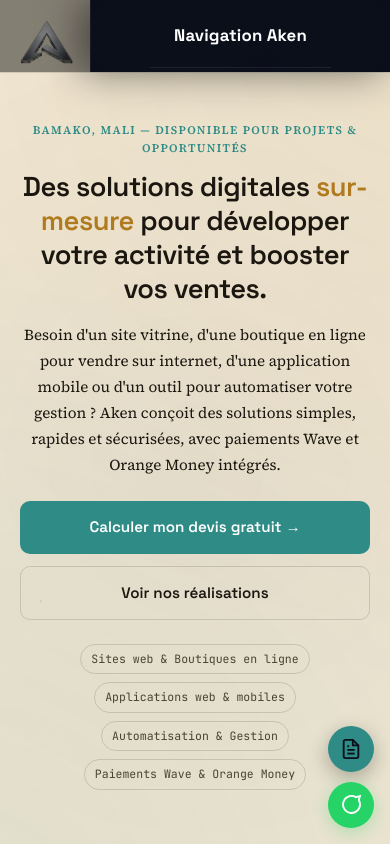
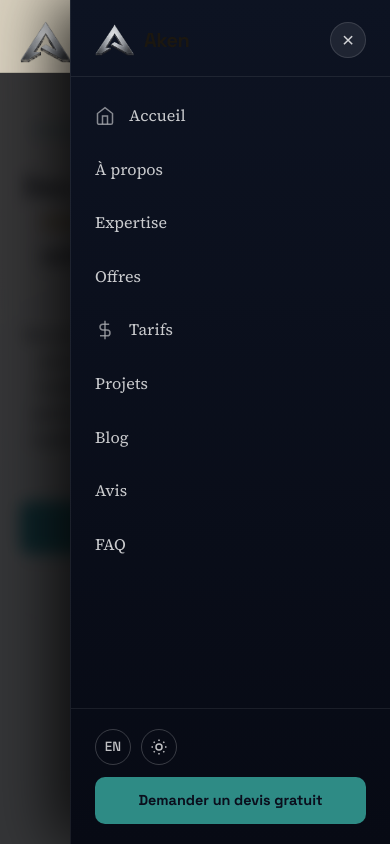
Before and after one commit to abdelkane-dev/Aken, a website: page index.html in a window 390 px wide. Both pictures are taken after a click on the button 352 px from the left and 42 px from the top of the page. Shown: the top 844 px of the page. Drawn offline with Linux system fonts and the light colour scheme.

Commit message:
feat(header): fix mobile header layout shift, show Aken brand title, optimize drawer backdrop

```diff
--- a/css/style.css
+++ b/css/style.css
@@ -128,10 +128,17 @@
 .site-header {
   position: sticky;
   top: 0;
-  z-index: 100;
+  z-index: 1000;
   background: color-mix(in srgb, var(--paper) 88%, transparent);
   backdrop-filter: blur(8px);
+  -webkit-backdrop-filter: blur(8px);
   border-bottom: 1px solid var(--border);
+}
+
+.site-header.nav-open {
+  z-index: 999999 !important;
+  backdrop-filter: none !important;
+  -webkit-backdrop-filter: none !important;
 }
 
 .header-inner {
@@ -150,6 +157,7 @@
 .logo {
   display: inline-flex;
   align-items: center;
+  gap: 10px;
   text-decoration: none;
   background: transparent !important;
   border: none !important;
@@ -157,13 +165,13 @@
   transition: transform 0.25s ease, opacity 0.25s ease;
 }
 .logo:hover {
-  transform: scale(1.04);
-  opacity: 0.95;
+  transform: scale(1.03);
+  opacity: 0.96;
 }
 .logo-mark {
-  height: 44px;
+  height: 42px;
   width: auto;
-  max-width: 56px;
+  max-width: 52px;
   border-radius: 0 !important;
   object-fit: contain;
   background: transparent !important;
@@ -171,47 +179,83 @@
   box-shadow: none !important;
   display: block;
 }
+.logo-title {
+  font-family: var(--display-font);
+  font-size: 1.35rem;
+  font-weight: 700;
+  letter-spacing: -0.02em;
+  color: var(--ink);
+  line-height: 1;
+  display: inline-block;
+  user-select: none;
+}
+[data-theme="dark"] .logo-title {
+  color: #ffffff;
+}
 .logo-word { display: none !important; }
 
-/* ---- DESKTOP NAV (links inline) ---- */
-.main-nav {
+/* ---- DESKTOP NAV (links inline, visible > 992px only) ---- */
+.desktop-nav {
   display: flex;
   align-items: center;
   gap: 28px;
 }
-/* Hide drawer-only elements on desktop */
-.main-nav .nav-drawer-header,
-.main-nav .nav-drawer-footer,
-.main-nav .nav-drawer-close {
-  display: none;
-}
-.main-nav .nav-links-list {
-  display: flex;
-  align-items: center;
-  gap: 28px;
-}
-.main-nav a {
+.desktop-nav .nav-links-list {
+  display: flex;
+  align-items: center;
+  gap: 20px;
+  flex-wrap: nowrap;
+}
+.desktop-nav a {
   text-decoration: none;
-  font-size: 0.95rem;
+  font-size: 0.9rem;
   font-weight: 500;
   color: var(--ink-soft);
   transition: color var(--transition);
-}
-.main-nav a:hover { color: var(--teal); }
-
-/* ---- DRAWER BACKDROP ---- */
+  white-space: nowrap;
+}
+.desktop-nav a:hover { color: var(--teal); }
+
+/* On MOBILE (≤ 992px): hide desktop nav, show hamburger */
+@media (max-width: 992px) {
+  .desktop-nav {
+    display: none !important;
+  }
+}
+
+/* On DESKTOP (> 992px): hide mobile drawer, backdrop, hamburger */
+@media (min-width: 993px) {
+  .mobile-drawer,
+  .nav-drawer-backdrop,
+  .nav-toggle {
+    display: none !important;
+  }
+}
+
+/* ---- DRAWER BACKDROP (Mobile) ---- */
 .nav-drawer-backdrop {
   display: none;
-  position: fixed;
-  inset: 0;
-  background: rgba(0,0,0,0.45);
-  z-index: 199;
+  position: fixed !important;
+  top: 0 !important;
+  left: 0 !important;
+  right: 0 !important;
+  bottom: 0 !important;
+  width: 100vw !important;
+  height: 100vh !important;
+  height: 100dvh !important;
+  background: rgba(4, 7, 15, 0.78) !important;
+  backdrop-filter: blur(8px) !important;
+  -webkit-backdrop-filter: blur(8px) !important;
+  z-index: 999998 !important;
   opacity: 0;
-  transition: opacity 0.3s ease;
-}
-.site-header.nav-open .nav-drawer-backdrop {
-  display: block;
-  opacity: 1;
+  pointer-events: none;
+  transition: opacity 0.35s ease;
+}
+body.nav-open .nav-drawer-backdrop,
+.nav-drawer-backdrop.open {
+  display: block !important;
+  opacity: 1 !important;
+  pointer-events: auto !important;
 }
 
 .header-actions {
@@ -1301,80 +1345,55 @@
   .impact-divider { display: none; }
 }
 
-@media (max-width: 640px) {
+@media (max-width: 992px) {
   /* Navigation: hamburger on right, desktop links in drawer */
-  .nav-toggle { display: flex; }
-  .header-cta { display: none; }
-  .hero-graphic { display: none; }
-  .expertise-grid { grid-template-columns: 1fr; }
-  .projects-grid { grid-template-columns: 1fr; }
-  .cases-grid { grid-template-columns: 1fr; }
-  .calc-options-grid { grid-template-columns: 1fr; }
-  .hero { padding: 44px 0 64px; }
-  .section { padding: 56px 0; }
-
-  /* Impact strip (Stats) — Grille 2x2 moderne & épurée */
-  .impact-strip { overflow-x: visible !important; padding: 24px 0 !important; }
-  .impact-strip-inner {
-    display: grid !important;
-    grid-template-columns: repeat(2, 1fr) !important;
-    gap: 12px !important;
+  .nav-toggle { display: flex !important; }
+  .header-cta { display: none !important; }
+
+  /* === OFF-CANVAS DRAWER — Dark luxury, elegant with icons === */
+  .mobile-drawer,
+  .main-nav {
+    display: flex !important;
+    position: fixed !important;
+    top: 0 !important;
+    right: 0 !important;
+    left: auto !important;
+    bottom: 0 !important;
+    width: min(320px, 86vw) !important;
+    height: 100vh !important;
+    height: 100dvh !important;
+    background: #090e1a !important;
+    background: linear-gradient(180deg, #0d1322 0%, #070a14 100%) !important;
+    border-left: 1px solid rgba(255, 255, 255, 0.08) !important;
+    z-index: 999999 !important;
+    flex-direction: column !important;
+    gap: 0 !important;
     padding: 0 !important;
-    min-width: auto !important;
-  }
-  .impact-stat { min-width: auto !important; text-align: center; }
-  .impact-number { font-size: 1.7rem; }
-  .booking-features { gap: 16px; font-size: 0.85rem; flex-wrap: wrap; justify-content: center; }
-  .guarantee-banner { flex-direction: column; text-align: center; }
-  .sticky-cta-bar { display: none !important; }
-
-  /* Boutons flottants mobile */
-  .floating-actions {
-    bottom: 18px;
-    right: 18px;
-    gap: 10px;
-    display: flex !important;
-  }
-  .float-btn {
-    width: 48px;
-    height: 48px;
-  }
-
-  /* === OFF-CANVAS DRAWER — Dark, elegant with icons === */
-  .main-nav {
-    position: fixed;
-    top: 0;
-    right: 0;
-    left: auto;
-    width: min(300px, 88vw);
-    height: 100%;
-    background: rgba(8, 12, 24, 0.97);
-    backdrop-filter: blur(24px);
-    -webkit-backdrop-filter: blur(24px);
-    z-index: 200;
-    flex-direction: column;
-    gap: 0;
-    padding: 0;
-    overflow-y: auto;
-    transform: translateX(105%);
-    visibility: hidden;
-    transition: transform 0.4s cubic-bezier(0.25, 0.46, 0.45, 0.94), visibility 0.4s ease;
-    box-shadow: -8px 0 40px rgba(0,0,0,0.5);
-    border-left: 1px solid rgba(255,255,255,0.06);
-  }
+    overflow-y: auto !important;
+    -webkit-overflow-scrolling: touch;
+    transform: translateX(105%) !important;
+    visibility: hidden !important;
+    transition: transform 0.36s cubic-bezier(0.16, 1, 0.3, 1), visibility 0.36s ease !important;
+    box-shadow: -16px 0 60px rgba(0, 0, 0, 0.8) !important;
+  }
+  body.nav-open .mobile-drawer,
+  body.nav-open .main-nav,
+  .mobile-drawer.open,
+  .main-nav.open,
+  .site-header.nav-open .mobile-drawer,
   .site-header.nav-open .main-nav {
-    transform: translateX(0);
-    visibility: visible;
-    left: auto;
-    right: 0;
-  }
+    transform: translateX(0) !important;
+    visibility: visible !important;
+    pointer-events: auto !important;
+  }
+
   /* Drawer header */
   .main-nav .nav-drawer-header {
-    display: flex;
-    align-items: center;
-    justify-content: space-between;
-    padding: 22px 24px 18px;
-    border-bottom: 1px solid rgba(255,255,255,0.08);
+    display: flex !important;
+    align-items: center !important;
+    justify-content: space-between !important;
+    padding: 22px 24px 18px !important;
+    border-bottom: 1px solid rgba(255,255,255,0.08) !important;
   }
   .nav-drawer-title {
     font-family: var(--display-font);
@@ -1383,26 +1402,48 @@
     color: #fff;
     letter-spacing: 0.01em;
   }
+
+  .nav-drawer-close {
+    background: rgba(255,255,255,0.08) !important;
+    border: 1px solid rgba(255,255,255,0.12) !important;
+    color: rgba(255,255,255,0.8) !important;
+    font-size: 1.3rem !important;
+    cursor: pointer;
+    line-height: 1;
+    padding: 0;
+    display: flex !important;
+    align-items: center !important;
+    justify-content: center !important;
+    width: 36px;
+    height: 36px;
+    border-radius: 50%;
+    transition: background 0.2s ease, color 0.2s ease;
+  }
+  .nav-drawer-close:hover {
+    background: rgba(255,255,255,0.15) !important;
+    color: #fff !important;
+  }
+
   /* Nav links with icons */
   .main-nav .nav-links-list {
-    display: flex;
-    flex-direction: column;
-    gap: 0;
-    padding: 12px 0;
+    display: flex !important;
+    flex-direction: column !important;
+    gap: 0 !important;
+    padding: 12px 0 !important;
     flex: 1;
   }
   .main-nav .nav-links-list a {
-    display: flex;
-    align-items: center;
-    gap: 14px;
-    padding: 14px 24px;
-    font-size: 1rem;
-    font-weight: 500;
-    color: rgba(255,255,255,0.75);
-    text-decoration: none;
-    transition: background 0.2s ease, color 0.2s ease, padding-left 0.2s ease;
-    border-bottom: none;
-    position: relative;
+    display: flex !important;
+    align-items: center !important;
+    gap: 14px !important;
+    padding: 14px 24px !important;
+    font-size: 1rem !important;
+    font-weight: 500 !important;
+    color: rgba(255,255,255,0.78) !important;
+    text-decoration: none !important;
+    transition: background 0.2s ease, color 0.2s ease, padding-left 0.2s ease !important;
+    border-bottom: none !important;
+    position: relative !important;
   }
   .main-nav .nav-links-list a::before {
     content: '';
@@ -1417,15 +1458,15 @@
     transition: transform 0.2s ease;
   }
   .main-nav .nav-links-list a:hover {
-    background: rgba(255,255,255,0.06);
-    color: #fff;
-    padding-left: 28px;
+    background: rgba(255,255,255,0.06) !important;
+    color: #fff !important;
+    padding-left: 28px !important;
   }
   .main-nav .nav-links-list a:hover::before {
     transform: translateY(-50%) scaleY(1);
   }
   .nav-icon {
-    opacity: 0.6;
+    opacity: 0.65;
     flex-shrink: 0;
     transition: opacity 0.2s ease;
   }
@@ -1433,51 +1474,69 @@
     opacity: 1;
     stroke: var(--teal);
   }
+
   /* Drawer footer */
   .main-nav .nav-drawer-footer {
-    display: flex;
-    flex-direction: column;
-    gap: 12px;
-    padding: 20px 24px;
-    border-top: 1px solid rgba(255,255,255,0.08);
+    display: flex !important;
+    flex-direction: column !important;
+    gap: 12px !important;
+    padding: 20px 24px !important;
+    border-top: 1px solid rgba(255,255,255,0.08) !important;
   }
   .main-nav .nav-drawer-actions {
-    display: flex;
+    display: flex !important;
+    gap: 10px !important;
+  }
+  .main-nav .nav-drawer-actions .theme-toggle {
+    border-color: rgba(255,255,255,0.2) !important;
+    color: rgba(255,255,255,0.75) !important;
+  }
+  .main-nav .nav-drawer-actions .theme-toggle:hover {
+    border-color: var(--teal) !important;
+    color: #fff !important;
+  }
+  .main-nav .nav-drawer-footer .btn {
+    background: var(--teal) !important;
+    color: #0a0e1c !important;
+    border-color: var(--teal) !important;
+    font-weight: 700 !important;
+  }
+}
+
+@media (max-width: 640px) {
+  .hero-graphic { display: none; }
+  .expertise-grid { grid-template-columns: 1fr; }
+  .projects-grid { grid-template-columns: 1fr; }
+  .cases-grid { grid-template-columns: 1fr; }
+  .calc-options-grid { grid-template-columns: 1fr; }
+  .hero { padding: 44px 0 64px; }
+  .section { padding: 56px 0; }
+
+  /* Impact strip (Stats) — Grille 2x2 moderne & épurée */
+  .impact-strip { overflow-x: visible !important; padding: 24px 0 !important; }
+  .impact-strip-inner {
+    display: grid !important;
+    grid-template-columns: repeat(2, 1fr) !important;
+    gap: 12px !important;
+    padding: 0 !important;
+    min-width: auto !important;
+  }
+  .impact-stat { min-width: auto !important; text-align: center; }
+  .impact-number { font-size: 1.7rem; }
+  .booking-features { gap: 16px; font-size: 0.85rem; flex-wrap: wrap; justify-content: center; }
+  .guarantee-banner { flex-direction: column; text-align: center; }
+  .sticky-cta-bar { display: none !important; }
+
+  /* Boutons flottants mobile */
+  .floating-actions {
+    bottom: 18px;
+    right: 18px;
     gap: 10px;
-  }
-  .main-nav .nav-drawer-actions .theme-toggle {
-    border-color: rgba(255,255,255,0.2);
-    color: rgba(255,255,255,0.75);
-  }
-  .main-nav .nav-drawer-actions .theme-toggle:hover {
-    border-color: var(--teal);
-    color: #fff;
-  }
-  .main-nav .nav-drawer-footer .btn {
-    background: var(--teal);
-    color: #0a0e1c;
-    border-color: var(--teal);
-    font-weight: 700;
-  }
-  .nav-drawer-close {
-    background: rgba(255,255,255,0.08);
-    border: 1px solid rgba(255,255,255,0.12);
-    color: rgba(255,255,255,0.8);
-    font-size: 1.3rem;
-    cursor: pointer;
-    line-height: 1;
-    padding: 0;
-    display: flex;
-    align-items: center;
-    justify-content: center;
-    width: 36px;
-    height: 36px;
-    border-radius: 50%;
-    transition: background 0.2s ease, color 0.2s ease;
-  }
-  .nav-drawer-close:hover {
-    background: rgba(255,255,255,0.15);
-    color: #fff;
+    display: flex !important;
+  }
+  .float-btn {
+    width: 48px;
+    height: 48px;
   }
 }
 
--- a/dev-server.js
+++ b/dev-server.js
@@ -52,7 +52,7 @@
 
 server.listen(PORT, () => {
   console.log(`\n======================================================`);
-  console.log(`🚀 Portfolio KDEV en ligne localement !`);
+  console.log('🚀 Portfolio Aken en ligne localement !');
   console.log(`👉 Ouvrez votre navigateur sur : http://localhost:${PORT}`);
   console.log(`======================================================\n`);
 });
--- a/index.html
+++ b/index.html
@@ -77,17 +77,50 @@
 <header class="site-header" id="entete">
   <div class="wrap header-inner">
     <div class="header-left">
-      <a href="#accueil" class="logo" aria-label="Retour en haut">
+      <a href="#accueil" class="logo" aria-label="Aken - Retour en haut">
         <img src="assets/logo.png" alt="Aken" class="logo-mark">
+        <span class="logo-title">Aken</span>
       </a>
     </div>
 
-    <!-- Backdrop d'assombrissement pour le tiroir latéral mobile -->
+    <!-- Navigation Desktop (écrans > 992px) -->
+    <nav class="desktop-nav" aria-label="Navigation principale">
+      <div class="nav-links-list">
+        <a href="#accueil" data-aken-text="nav.accueil">Accueil</a>
+        <a href="#apropos" data-aken-text="nav.apropos">À propos</a>
+        <a href="#expertise" data-aken-text="nav.expertise">Services</a>
+        <a href="#offres" data-aken-text="nav.offres">Offres</a>
+        <a href="#tarifs" data-aken-text="nav.tarifs">Tarifs</a>
+        <a href="#projets" data-aken-text="nav.projets">Projets</a>
+        <a href="blog.html" data-aken-text="nav.blog">Blog</a>
+        <a href="#temoignages" data-aken-text="nav.temoignages">Avis clients</a>
+        <a href="#faq" data-aken-text="nav.faq">FAQ</a>
+      </div>
+    </nav>
+
+    <div class="header-actions">
+      <a href="#devis" class="btn btn-small btn-primary header-cta" data-aken-text="nav.cta_header">Demander un devis</a>
+      <button id="lang-toggle" class="theme-toggle" aria-label="Switch language" style="font-weight:700;font-size:0.85rem;">EN</button>
+      <button id="theme-toggle" class="theme-toggle" aria-label="Changer de thème" title="Changer de thème">
+        <svg width="18" height="18" viewBox="0 0 24 24" fill="none" stroke="currentColor" stroke-width="2" aria-hidden="true"><circle cx="12" cy="12" r="4"></circle><path d="M12 2v2M12 20v2M4.9 4.9l1.4 1.4M17.7 17.7l1.4 1.4M2 12h2M20 12h2M4.9 19.1l1.4-1.4M17.7 6.3l1.4-1.4"></path></svg>
+      </button>
+      <button class="nav-toggle" id="nav-toggle" aria-label="Ouvrir le menu" aria-expanded="false" aria-controls="main-nav">
+        <span></span><span></span><span></span>
+      </button>
+    </div>
+  </div>
+</header>
+
+<!-- ═══════════════════════════════════════════════════════
+     TIROIR LATÉRAL MOBILE — Au premier plan absolu
+     ═══════════════════════════════════════════════════════ -->
 <div class="nav-drawer-backdrop" id="nav-backdrop"></div>
-
-    <nav class="main-nav" id="main-nav" aria-label="Navigation principale">
+<nav class="main-nav mobile-drawer" id="main-nav" aria-label="Navigation mobile">
   <div class="nav-drawer-header">
-        <span class="nav-drawer-title">Navigation Aken</span>
+    <a href="#accueil" class="logo" aria-label="Aken">
+      <img src="assets/logo.png" alt="Aken" class="logo-mark" style="height:32px;">
+      <span class="logo-title" style="font-size:1.25rem;">Aken</span>
+    </a>
     <button class="nav-drawer-close" id="nav-drawer-close" aria-label="Fermer le menu">&times;</button>
   </div>
 
@@ -140,18 +173,6 @@
     <a href="#devis" class="btn btn-small btn-primary" data-aken-text="nav.cta_header" style="width:100%;justify-content:center;">Demander un devis</a>
   </div>
 </nav>
-
-    <div class="header-actions">
-      <button id="lang-toggle" class="theme-toggle" aria-label="Switch language" style="font-weight:700;font-size:0.85rem;">EN</button>
-      <button id="theme-toggle" class="theme-toggle" aria-label="Changer de thème" title="Changer de thème">
-        <svg width="18" height="18" viewBox="0 0 24 24" fill="none" stroke="currentColor" stroke-width="2" aria-hidden="true"><circle cx="12" cy="12" r="4"></circle><path d="M12 2v2M12 20v2M4.9 4.9l1.4 1.4M17.7 17.7l1.4 1.4M2 12h2M20 12h2M4.9 19.1l1.4-1.4M17.7 6.3l1.4-1.4"></path></svg>
-      </button>
-      <button class="nav-toggle" id="nav-toggle" aria-label="Ouvrir le menu" aria-expanded="false" aria-controls="main-nav">
-        <span></span><span></span><span></span>
-      </button>
-    </div>
-  </div>
-</header>
 
 <main id="principal">
 
--- a/js/main.js
+++ b/js/main.js
@@ -42,6 +42,10 @@
 
   function openNav() {
     if (header) header.classList.add("nav-open");
+    document.body.classList.add("nav-open");
+    var mainNav = document.getElementById("main-nav");
+    if (mainNav) mainNav.classList.add("open");
+    if (navBackdrop) navBackdrop.classList.add("open");
     if (navToggle) {
       navToggle.setAttribute("aria-expanded", "true");
       navToggle.setAttribute("aria-label", "Fermer le menu");
@@ -51,6 +55,10 @@
 
   function closeNav() {
     if (header) header.classList.remove("nav-open");
+    document.body.classList.remove("nav-open");
+    var mainNav = document.getElementById("main-nav");
+    if (mainNav) mainNav.classList.remove("open");
+    if (navBackdrop) navBackdrop.classList.remove("open");
     if (navToggle) {
       navToggle.setAttribute("aria-expanded", "false");
       navToggle.setAttribute("aria-label", "Ouvrir le menu");
```
Also changed, not shown: blog.html (+37 -22 lines), sw.js (+3 -15 lines), assets/og-cover.png. Lines whose indentation alone changed are shown as unchanged.
